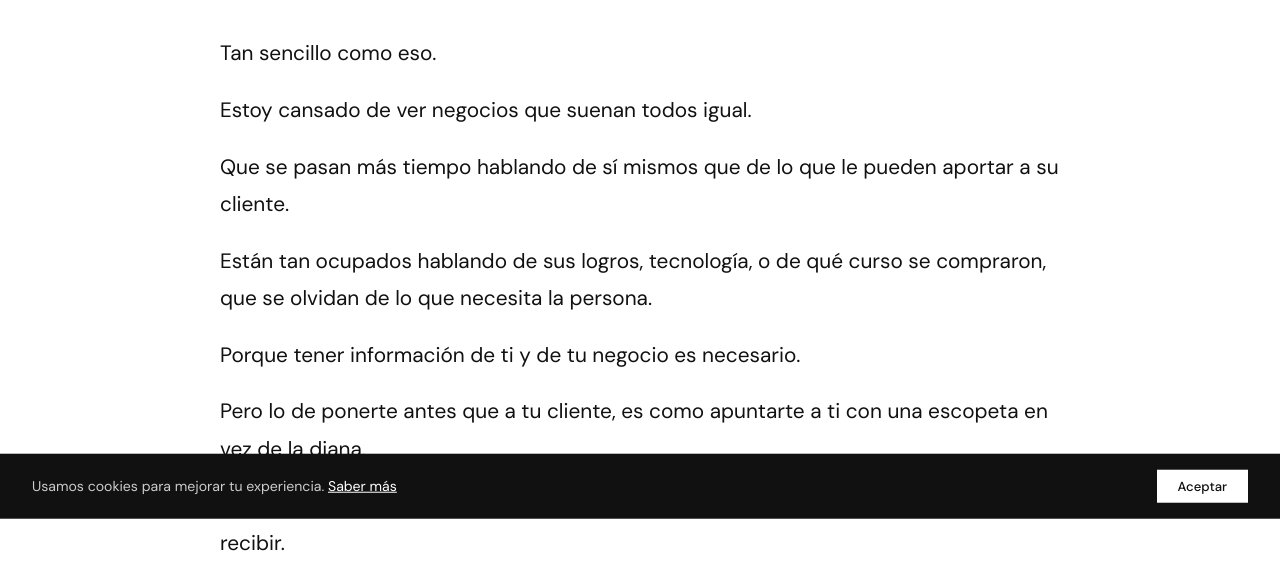
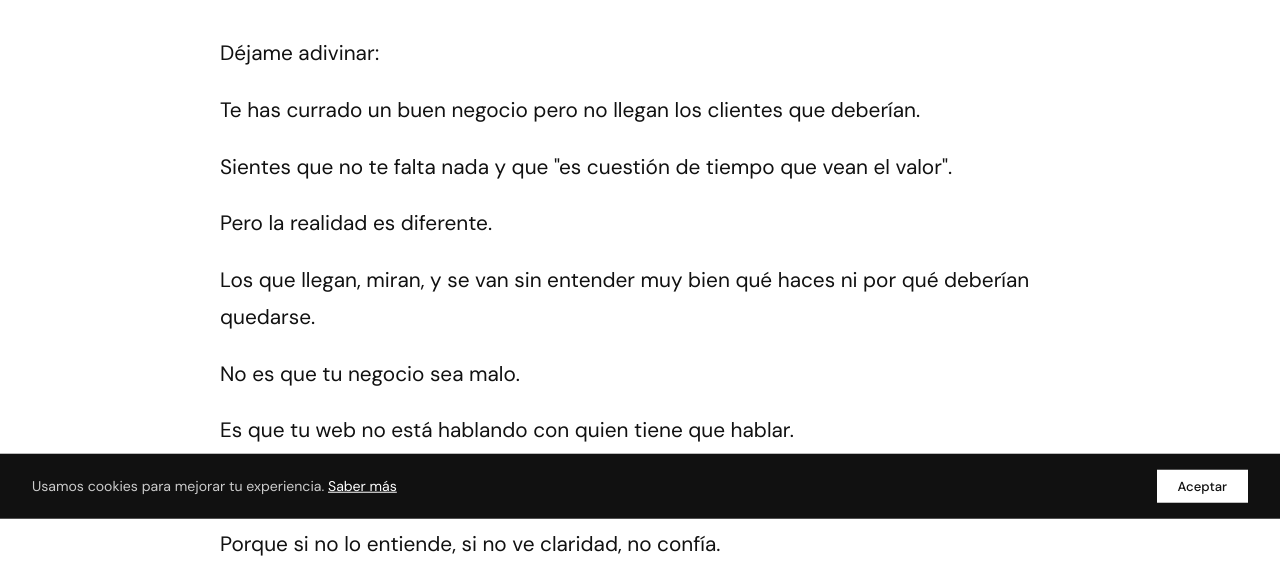
Before and after one commit to chemicola/copywriter, a website: page index.html in a window 1280 px wide. Shown: the part 346-923 px from the top of the page. Drawn offline with Linux system fonts and the light colour scheme.

Commit message:
actualización 10: Modificación de copy de la home. Mejora considerable.

```diff
--- a/index.html
+++ b/index.html
@@ -46,21 +46,23 @@
 
         <div class="texto anim">
 
-          <p>Tan sencillo como eso.</p>
+          <p>Déjame adivinar:</p>
 
-          <p>Estoy cansado de ver negocios que suenan todos igual.</p>
+          <p>Te has currado un buen negocio pero no llegan los clientes que deberían.</p>
 
-          <p>Que se pasan más tiempo hablando de sí mismos que de lo que le pueden aportar a su cliente.</p>
+          <p>Sientes que no te falta nada y que "es cuestión de tiempo que vean el valor".</p>
 
-          <p>Están tan ocupados hablando de sus logros, tecnología, o de qué curso se compraron, que se olvidan de lo que necesita la persona.</p>
+          <p>Pero la realidad es diferente.</p>
 
-          <p>Porque tener información de ti y de tu negocio es necesario.</p>
+          <p>Los que llegan, miran, y se van sin entender muy bien qué haces ni por qué deberían quedarse.</p>
 
-          <p>Pero lo de ponerte antes que a tu cliente, es como apuntarte a ti con una escopeta en vez de la diana.</p>
+          <p>No es que tu negocio sea malo.</p>
 
-          <p>A tu cliente se la pela quién seas si no entiende claramente el beneficio que va a recibir.</p>
+          <p>Es que tu web no está hablando con quien tiene que hablar.</p>
 
-          <p>Y si no lo entiende, si no ve claridad, no confía.</p>
+          <p>Y si no habla claro, a tu cliente se la pela.</p>
+
+          <p>Porque si no lo entiende, si no ve claridad, no confía.</p>
 
           <p>Lo bueno para ti, es que tiene solución.</p>
 
```
